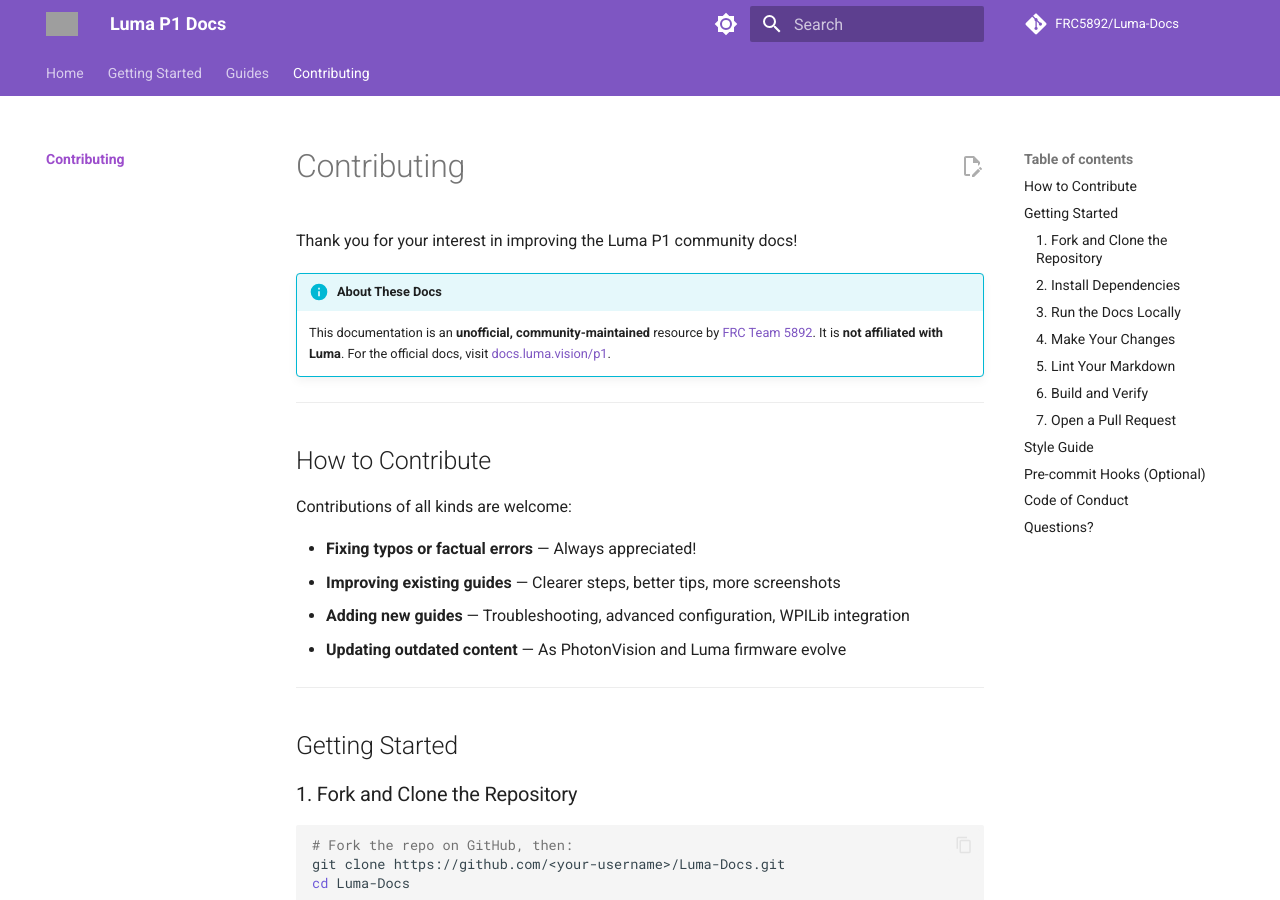
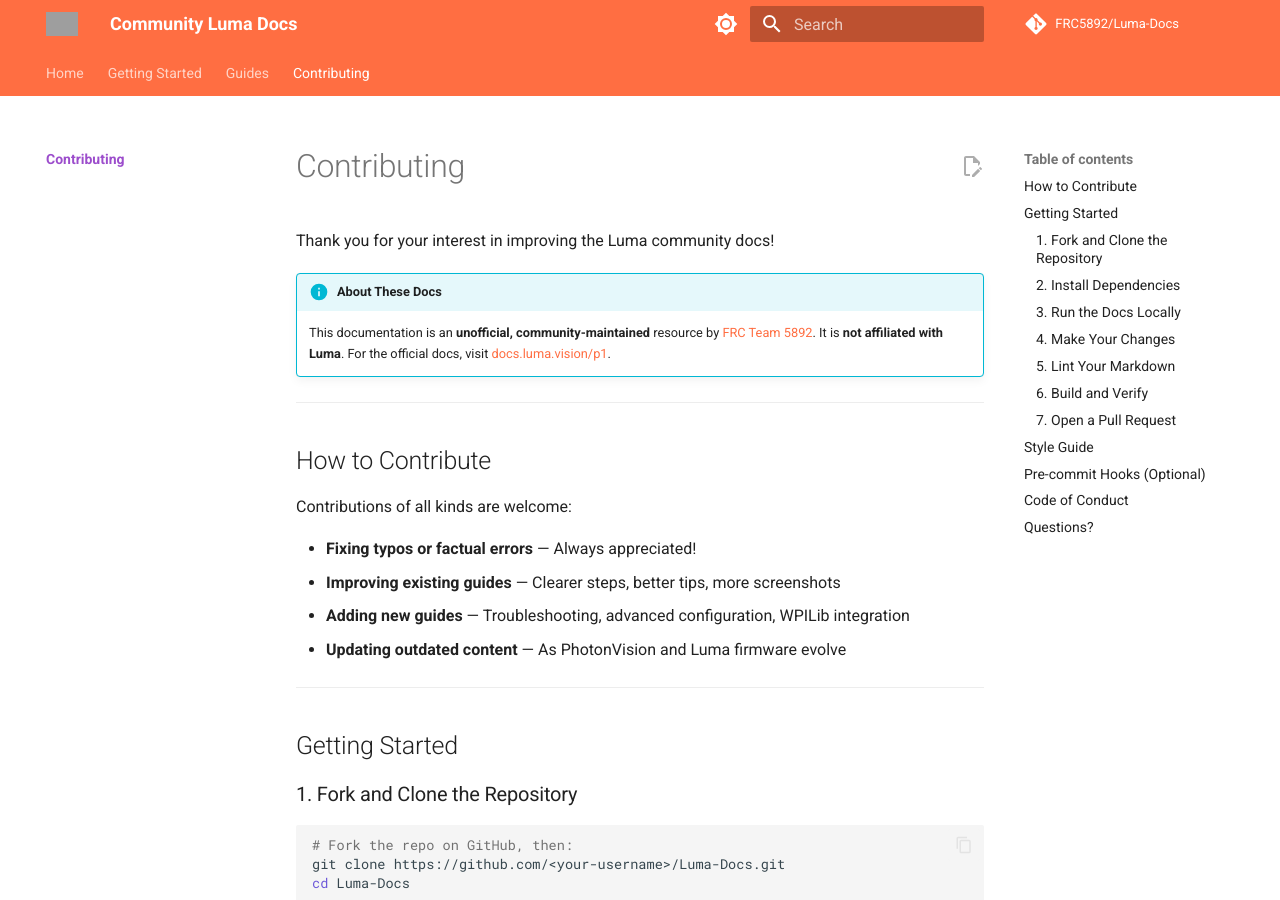
Before and after one commit to FRC5892/Luma-Docs, an MkDocs documentation site: the page built from docs/contributing.md, in a window 1280 px wide and 900 px high. Built offline with MkDocs 1.6.1 and Material for MkDocs 9.7.7, drawn with Linux system fonts in a browser that asks for light colours; comment, search, counter and statistics services are not loaded; grey boxes are pictures that could not be loaded.

Commit message:
Update contributing documentation and site name in mkdocs configuration

```diff
--- a/docs/contributing.md
+++ b/docs/contributing.md
@@ -1,6 +1,6 @@
 # Contributing
 
-Thank you for your interest in improving the Luma P1 community docs!
+Thank you for your interest in improving the Luma community docs!
 
 !!! info "About These Docs"
     This documentation is an **unofficial, community-maintained** resource by
--- a/mkdocs.yml
+++ b/mkdocs.yml
@@ -1,4 +1,4 @@
-site_name: Luma P1 Docs
+site_name: Community Luma Docs
 site_url: https://frc5892.github.io
 site_description: >-
   Community documentation for the Luma P1 FRC vision camera — a FRC 5892
@@ -15,15 +15,15 @@ theme:
   palette:
     - media: "(prefers-color-scheme: light)"
       scheme: default
-      primary: deep purple
-      accent: purple
+      primary: deep orange
+      accent: orange
       toggle:
         icon: material/brightness-7
         name: Switch to dark mode
     - media: "(prefers-color-scheme: dark)"
       scheme: slate
-      primary: deep purple
-      accent: purple
+      primary: deep orange
+      accent: orange
       toggle:
         icon: material/brightness-4
         name: Switch to light mode
```
